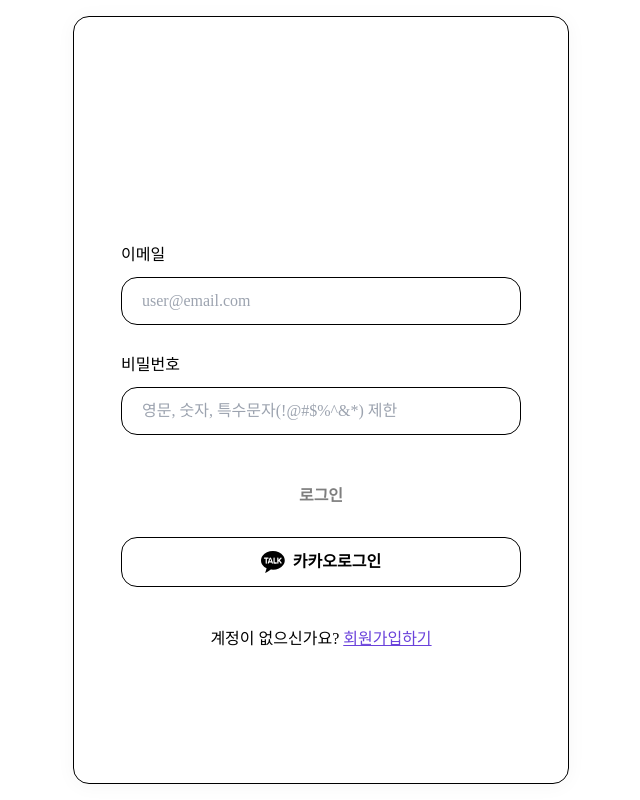
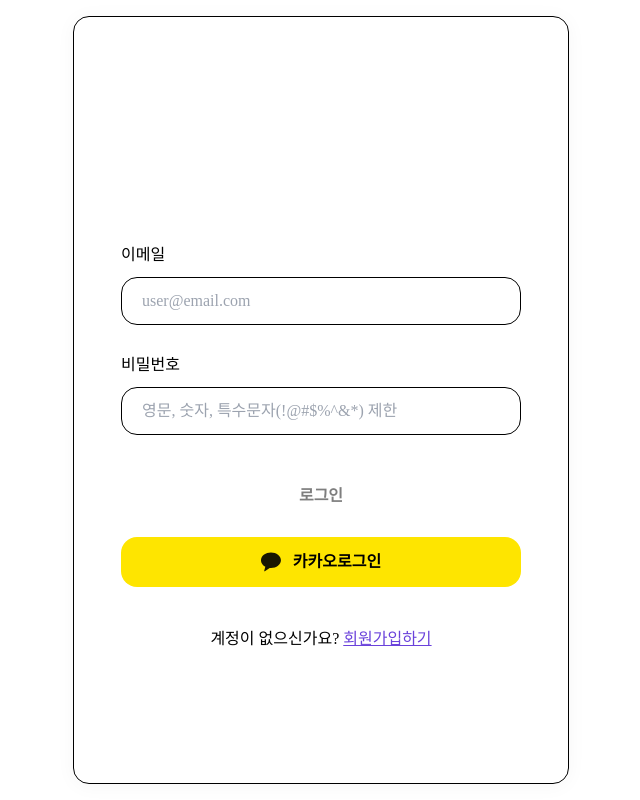
Before and after one commit to summerDev96/WHYNE_FE, a Next.js app: page /signin in a window 1280 px wide. Shown: the whole page, without its empty margins (319-959 px from the left). Built offline with nearby package versions, Linux system fonts and the light colour scheme; no server answers; a web font is replaced by a local one.

Commit message:
refactor: 카카오 로그인 버튼 컬러 변경

```diff
--- a/src/pages/signin/index.tsx
+++ b/src/pages/signin/index.tsx
@@ -128,14 +128,13 @@ const SignIn = () => {
               로그인
             </Button>
             <Button
-              asChild
               type='button'
               size='md'
               width='md'
-              className='text-lg font-bold'
+              className='text-lg font-bold border-none bg-kakaoYellow'
               onClick={handleOnClickKakao}
             >
-              <div className='[&_svg]:w-6 [&_svg]:h-6'>
+              <div className='[&_svg]:w-5 [&_svg]:h-5 flex gap-3 items-center'>
                 <KakaoIcon /> 카카오로그인
               </div>
             </Button>
--- a/tailwind.config.ts
+++ b/tailwind.config.ts
@@ -21,6 +21,7 @@ const config: Config = {
         ...shadTheme.colors,
         purpleDark: '#6A42DB',
         purpleLight: '#F1EDFC',
+        kakaoYellow: '#FEE500',
       },
     },
   },
```
Also changed, not shown: src/assets/icons/kakao.svg.
